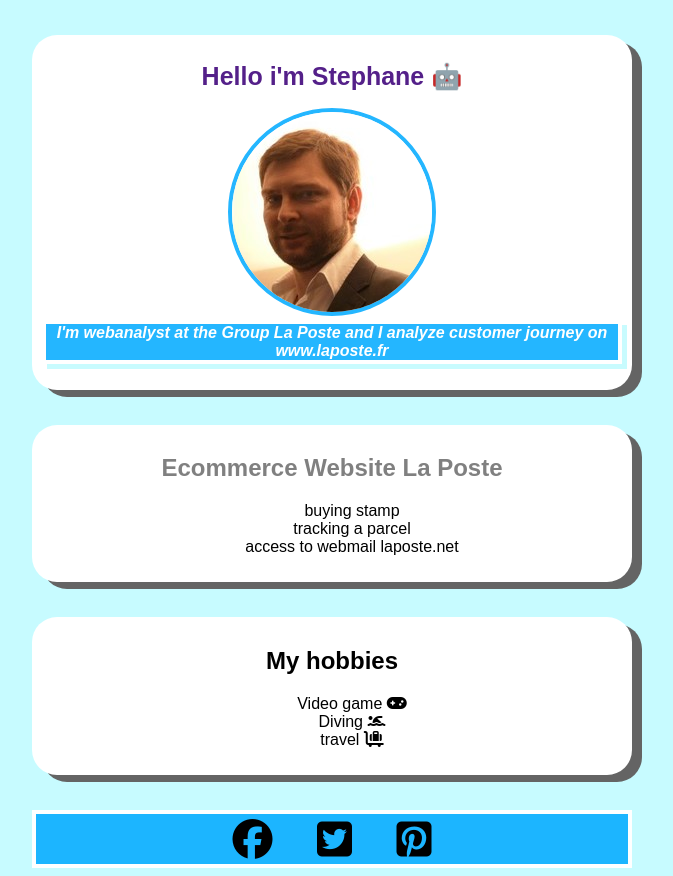
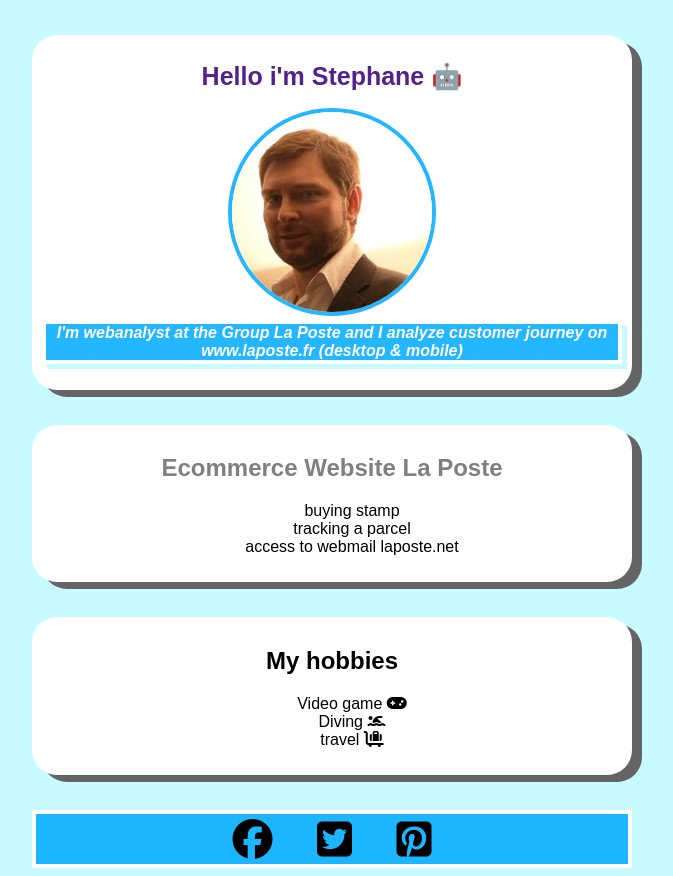
Before and after one commit to stephdby/my_profile, a plain HTML site: page index.html in a window 1280 px wide. Shown: the whole page, without its empty margins (308-981 px from the left). Drawn offline with Linux system fonts and the light colour scheme; a web font is replaced by a local one.

Commit message:
Update index.html

```diff
--- a/index.html
+++ b/index.html
@@ -16,7 +16,7 @@
 	<a href="https://www.linkedin.com/in/stephane-debray/">
 		<img src="images/stephdby.jpeg" class="img-circle" id="img-color" alt="stephane'profil"> </a>
 <div class="card-blue2">
-	I'm webanalyst at the Group La Poste and I analyze customer journey on www.laposte.fr
+	I'm webanalyst at the Group La Poste and I analyze customer journey on www.laposte.fr (desktop & mobile)
 </div>
     </p>
 </div>
```
